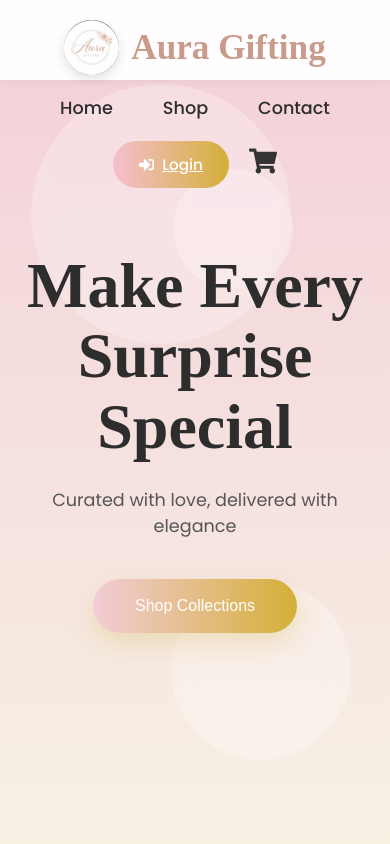
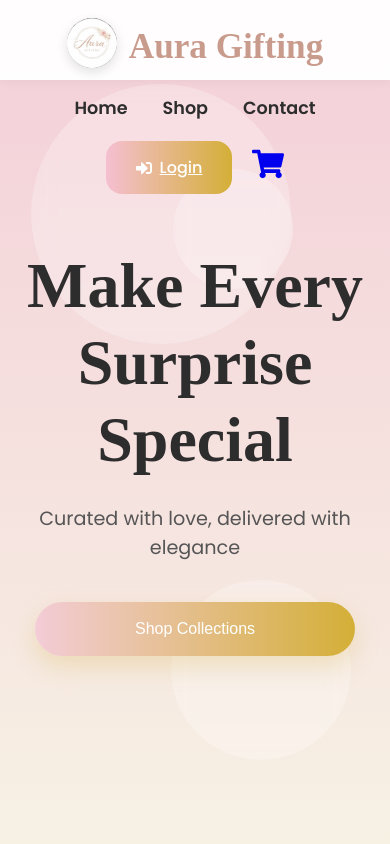
Before and after one commit to meetpatelr1801-create/Aura-Gifting, a React (Create React App) app in the folder frontend/: page / in a window 390 px wide. Shown: the top 844 px of the page. Built offline with nearby package versions, Linux system fonts and the light colour scheme; no server answers.

Commit message:
Fixed deployment errors

```diff
--- a/frontend/src/components/Navbar.js
+++ b/frontend/src/components/Navbar.js
@@ -1,12 +1,14 @@
 import { Link } from "react-router-dom";
+
+import {
+  FaShoppingCart,
+  FaSignOutAlt,
+  FaSignInAlt
+} from "react-icons/fa";
 
 import logo from "../assets/logo.jpg";
 
-import {
-  FaShoppingCart,
-  FaSignInAlt,
-  FaSignOutAlt
-} from "react-icons/fa";
+import "../styles/home.css";
 
 function Navbar() {
 
@@ -16,7 +18,7 @@ function Navbar() {
     localStorage.getItem("user")
   );
 
-  // LOGOUT FUNCTION
+  // LOGOUT
 
   const handleLogout = () => {
 
@@ -34,11 +36,18 @@ function Navbar() {
 
       <div className="logo-container">
 
+        <Link
+          to="/"
+          className="logo-link"
+        >
+
           <img
             src={logo}
             alt="Aura Gifting"
             className="navbar-logo"
           />
+
+        </Link>
 
         <h1 className="logo-text">
 
@@ -49,7 +58,7 @@ function Navbar() {
       </div>
 
 
-      {/* CENTER LINKS */}
+      {/* NAV LINKS */}
 
       <div className="nav-links">
 
@@ -65,19 +74,12 @@ function Navbar() {
           Contact
         </Link>
 
-
       </div>
 
 
       {/* RIGHT SIDE */}
 
-      <div
-        style={{
-          display: "flex",
-          alignItems: "center",
-          gap: "20px"
-        }}
-      >
+      <div className="nav-right">
 
         {
 
@@ -90,9 +92,7 @@ function Navbar() {
 
               <FaSignOutAlt />
 
-              <span>
               Logout
-              </span>
 
             </button>
 
@@ -105,26 +105,22 @@ function Navbar() {
 
               <FaSignInAlt />
 
-              <span>
               Login
-              </span>
 
             </Link>
 
           )
 
         }
+
         <Link to="/cart">
 
           <FaShoppingCart
-    style={{
-      fontSize: "28px",
-      color: "#333",
-      cursor: "pointer"
-    }}
+            className="cart-icon"
           />
 
         </Link>
+
       </div>
 
     </nav>
--- a/frontend/src/pages/AddProduct.js
+++ b/frontend/src/pages/AddProduct.js
@@ -44,11 +44,11 @@ function AddProduct() {
 
       await axios.post(
 
-        "http://127.0.0.1:5000/api/add-product",
+  `${process.env.REACT_APP_API_URL}/api/add-product`,
 
-        productData
+  productData
 
-      );
+);
 
       alert(
         "Product Added Successfully"
--- a/frontend/src/pages/EditProduct.js
+++ b/frontend/src/pages/EditProduct.js
@@ -46,9 +46,9 @@ function EditProduct() {
       try {
 
         const response =
-          await axios.get(
-            "http://127.0.0.1:5000/api/products"
-          );
+  await axios.get(
+    `${process.env.REACT_APP_API_URL}/api/products`
+  );
 
         const singleProduct =
           response.data.find(
@@ -113,11 +113,11 @@ function EditProduct() {
 
       await axios.put(
 
-        `http://127.0.0.1:5000/api/update-product/${id}`,
+  `${process.env.REACT_APP_API_URL}/api/update-product/${id}`,
 
-        productData
+  productData
 
-      );
+);
 
       alert(
         "Product Updated Successfully"
--- a/frontend/src/pages/ManageProducts.js
+++ b/frontend/src/pages/ManageProducts.js
@@ -20,9 +20,9 @@ function ManageProducts() {
     try {
 
       const response =
-        await axios.get(
-          "http://127.0.0.1:5000/api/products"
-        );
+  await axios.get(
+    `${process.env.REACT_APP_API_URL}/api/products`
+  );
 
       setProducts(response.data);
 
@@ -58,9 +58,9 @@ function ManageProducts() {
 
       await axios.delete(
 
-        `http://127.0.0.1:5000/api/delete-product/${id}`
+  `${process.env.REACT_APP_API_URL}/api/delete-product/${id}`
 
-      );
+);
 
       alert(
         "Product Deleted"
--- a/frontend/src/pages/ProductDetails.js
+++ b/frontend/src/pages/ProductDetails.js
@@ -43,8 +43,8 @@ function ProductDetails() {
       try {
 
         const response = await axios.get(
-          "http://127.0.0.1:5000/api/products"
-        );
+  `${process.env.REACT_APP_API_URL}/api/products`
+);
 
         const foundProduct =
           response.data.find(
@@ -66,8 +66,8 @@ function ProductDetails() {
       try {
 
         const response = await axios.get(
-          `http://127.0.0.1:5000/api/reviews/${id}`
-        );
+  `${process.env.REACT_APP_API_URL}/api/reviews/${id}`
+);
 
         setReviews(response.data);
 
@@ -101,7 +101,7 @@ function ProductDetails() {
     try {
 
       const response = await axios.post(
-        "http://127.0.0.1:5000/api/add-review",
+        `${process.env.REACT_APP_API_URL}/api/add-review`,
         {
           productId: product.id,
           userName: user.name,
@@ -114,8 +114,8 @@ function ProductDetails() {
 
       // Refresh Reviews
       const reviewResponse = await axios.get(
-        `http://127.0.0.1:5000/api/reviews/${id}`
-      );
+  `${process.env.REACT_APP_API_URL}/api/reviews/${id}`
+);
 
       setReviews(reviewResponse.data);
 
--- a/frontend/src/pages/Shop.js
+++ b/frontend/src/pages/Shop.js
@@ -21,10 +21,9 @@ function Shop() {
 
     try {
 
-      const response =
-        await axios.get(
-          "http://127.0.0.1:5000/api/products"
-        );
+      const response = await axios.get(
+  `${process.env.REACT_APP_API_URL}/api/products`
+);
 
       setProducts(response.data);
 
--- a/frontend/src/pages/home.js
+++ b/frontend/src/pages/home.js
@@ -20,8 +20,7 @@ function Home() {
     try {
 
       const response = await axios.get(
-        "http://127.0.0.1:5000/api/products"
-      );
+  `${process.env.REACT_APP_API_URL}/api/products`);
 
       setProducts(response.data);
 
--- a/frontend/src/pages/login.js
+++ b/frontend/src/pages/login.js
@@ -80,10 +80,9 @@ function Login() {
 
     try {
 
-      const response =
-        await axios.post(
+      const response = await axios.post(
 
-          "http://127.0.0.1:5000/api/login",
+  `${process.env.REACT_APP_API_URL}/api/login`,
 
   loginData
 
@@ -131,10 +130,9 @@ function Login() {
 
     try {
 
-      const response =
-        await axios.post(
+      const response = await axios.post(
 
-          "http://127.0.0.1:5000/api/register",
+  `${process.env.REACT_APP_API_URL}/api/register`,
 
  registerData
 
--- a/frontend/src/pages/register.js
+++ b/frontend/src/pages/register.js
@@ -49,18 +49,15 @@ function Register() {
 
     try {
 
-      const response =
-        await axios.post(
+      const response = await axios.post(
 
-          "http://127.0.0.1:5000/api/register",
+  `${process.env.REACT_APP_API_URL}/api/register`,
 
-          formData
+  formData
 
-        );
+);
 
-      alert(
-        response.data.message
-      );
+alert(response.data.message);
 
       // REDIRECT TO LOGIN
 
--- a/frontend/src/styles/home.css
+++ b/frontend/src/styles/home.css
@@ -2319,3 +2319,122 @@ footer{
 
   font-weight:700;
 }
+
+/* =========================
+   MOBILE NAVBAR FIX
+========================= */
+
+@media(max-width:768px){
+
+  /* NAVBAR */
+
+  .navbar{
+
+    padding:18px 20px;
+
+    flex-direction:column;
+
+    gap:20px;
+  }
+
+  /* LOGO */
+
+  .logo-container{
+
+    justify-content:center;
+  }
+
+  .navbar-logo{
+
+    width:50px;
+
+    height:50px;
+  }
+
+  .logo-text{
+
+    font-size:2.2rem;
+  }
+
+  /* NAV LINKS */
+
+  .nav-links{
+
+    display:flex;
+
+    align-items:center;
+
+    justify-content:center;
+
+    gap:35px;
+
+    flex-wrap:wrap;
+  }
+
+  .nav-links a{
+
+    font-size:1.1rem;
+
+    font-weight:600;
+  }
+
+  /* RIGHT SECTION */
+
+  .nav-right{
+
+    display:flex;
+
+    align-items:center;
+
+    justify-content:center;
+
+    gap:20px;
+
+    width:100%;
+  }
+
+  /* LOGIN BUTTON */
+
+  .login-btn{
+
+    padding:14px 30px;
+
+    font-size:1rem;
+
+    border-radius:16px;
+  }
+
+  /* CART ICON */
+
+  .cart-icon{
+
+    font-size:2rem;
+  }
+
+  /* HERO */
+
+  .hero{
+
+    padding:140px 20px 80px;
+  }
+
+  .hero-content h1{
+
+    font-size:4rem;
+
+    line-height:1.2;
+  }
+
+  .hero-content p{
+
+    font-size:1.2rem;
+  }
+
+  .cta-button{
+
+    width:100%;
+
+    max-width:320px;
+  }
+
+}
```
Lines whose indentation alone changed are shown as unchanged.
